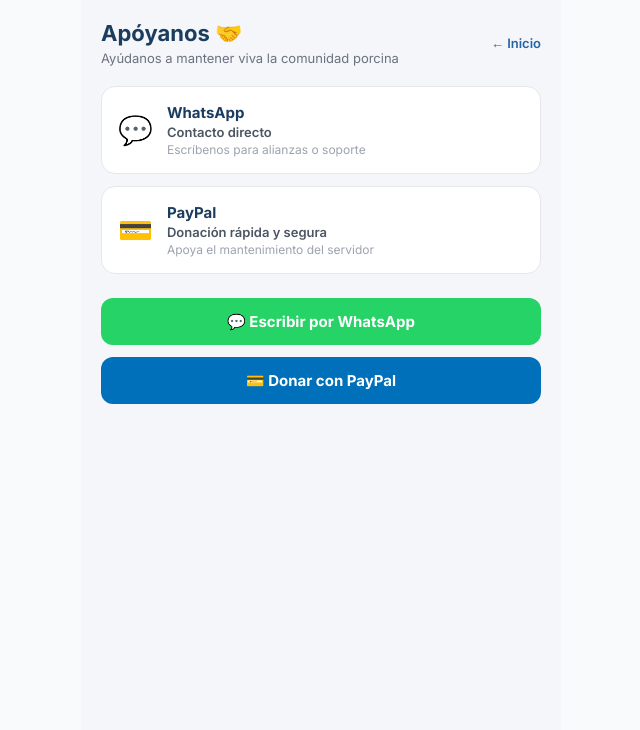
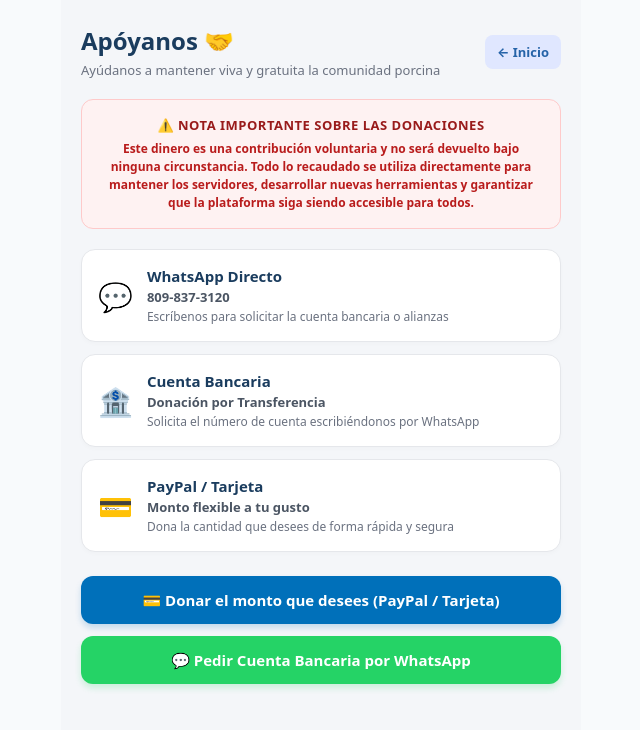
Before and after one commit to anonimusrofri-png/Porcicultores-rd, a Next.js app: page /apoyanos in a window 1280 px wide. Shown: the top 730 px of the page, without its empty margins (319-959 px from the left). Built offline with nearby package versions, Linux system fonts and the light colour scheme.

Commit message:
Update: pagina de apoyanos con paypal y whatsapp

```diff
--- a/app/apoyanos/page.tsx
+++ b/app/apoyanos/page.tsx
@@ -9,33 +9,39 @@
   detalle: string
 }
 
-export default function Apoyanos() {
-  const numeroWhatsapp = "8091234567" // Cambia por tu número real
-  const mensajeWhatsapp = encodeURIComponent("¡Hola! Me gustaría apoyar el proyecto Porcicultores RD.")
-  const enlacePaypal = "https://paypal.me/tucuenta" // Cambia por tu enlace real
+export default function ApoyanosPage() {
+  const numeroWhatsapp = "8098373120"
+  const mensajeWhatsapp = encodeURIComponent("¡Hola! Quisiera los datos de la cuenta bancaria para realizar una donación a Porcicultores RD.")
+  const enlacePaypal = "https://www.paypal.com/ncp/payment/HKN7LQKA2G8BS"
 
   const metodos: MetodoApoyo[] = [
     {
       icon: '💬',
-      titulo: 'WhatsApp',
-      desc: 'Contacto directo',
-      detalle: 'Escríbenos para alianzas o soporte',
+      titulo: 'WhatsApp Directo',
+      desc: '809-837-3120',
+      detalle: 'Escríbenos para solicitar la cuenta bancaria o alianzas',
+    },
+    {
+      icon: '🏦',
+      titulo: 'Cuenta Bancaria',
+      desc: 'Donación por Transferencia',
+      detalle: 'Solicita el número de cuenta escribiéndonos por WhatsApp',
     },
     {
       icon: '💳',
-      titulo: 'PayPal',
-      desc: 'Donación rápida y segura',
-      detalle: 'Apoya el mantenimiento del servidor',
+      titulo: 'PayPal / Tarjeta',
+      desc: 'Monto flexible a tu gusto',
+      detalle: 'Dona la cantidad que desees de forma rápida y segura',
     },
   ]
 
   return (
     <div
       style={{
-        maxWidth: '480px',
+        maxWidth: '520px',
         margin: '0 auto',
-        padding: '20px',
-        fontFamily: 'Inter, sans-serif',
+        padding: '24px 20px',
+        fontFamily: 'system-ui, -apple-system, sans-serif',
         backgroundColor: '#F4F6F9',
         minHeight: '100vh',
         boxSizing: 'border-box',
@@ -53,8 +59,8 @@
           <h1
             style={{
               color: '#1A3C5E',
-              fontSize: '22px',
-              fontWeight: '700',
+              fontSize: '24px',
+              fontWeight: '800',
               margin: '0 0 4px 0',
             }}
           >
@@ -67,7 +73,7 @@
               margin: 0,
             }}
           >
-            Ayúdanos a mantener viva la comunidad porcina
+            Ayúdanos a mantener viva y gratuita la comunidad porcina
           </p>
         </div>
 
@@ -77,11 +83,49 @@
             color: '#2563A8',
             textDecoration: 'none',
             fontSize: '13px',
-            fontWeight: '600',
+            fontWeight: '700',
+            backgroundColor: '#E0E7FF',
+            padding: '8px 12px',
+            borderRadius: '8px',
           }}
         >
           ← Inicio
         </Link>
+      </div>
+
+      <div
+        style={{
+          backgroundColor: '#FEF2F2',
+          border: '1.5px solid #FECACA',
+          borderRadius: '12px',
+          padding: '16px',
+          marginBottom: '20px',
+          textAlign: 'center',
+        }}
+      >
+        <p
+          style={{
+            color: '#991B1B',
+            fontSize: '13px',
+            fontWeight: '800',
+            margin: '0 0 6px 0',
+            textTransform: 'uppercase',
+            letterSpacing: '0.5px',
+          }}
+        >
+          ⚠️ NOTA IMPORTANTE SOBRE LAS DONACIONES
+        </p>
+        <p
+          style={{
+            color: '#B91C1C',
+            fontSize: '12px',
+            fontWeight: '600',
+            margin: 0,
+            lineHeight: '1.5',
+          }}
+        >
+          Este dinero es una contribución voluntaria y <strong>no será devuelto bajo ninguna circunstancia</strong>. Todo lo recaudado se utiliza directamente para mantener los servidores, desarrollar nuevas herramientas y garantizar que la plataforma siga siendo accesible para todos.
+        </p>
       </div>
 
       <div
@@ -92,7 +136,7 @@
           marginBottom: '24px',
         }}
       >
-        {metodos.map((m: MetodoApoyo) => (
+        {metodos.map((m) => (
           <div
             key={m.titulo}
             style={{
@@ -103,6 +147,7 @@
               alignItems: 'center',
               gap: '14px',
               border: '1px solid #E5E7EB',
+              boxShadow: '0 2px 4px rgba(0,0,0,0.02)',
             }}
           >
             <span style={{ fontSize: '28px', flexShrink: 0 }}>{m.icon}</span>
@@ -127,7 +172,7 @@
               >
                 {m.desc}
               </p>
-              <p style={{ color: '#9CA3AF', fontSize: '12px', margin: 0 }}>
+              <p style={{ color: '#6B7280', fontSize: '12px', margin: 0 }}>
                 {m.detalle}
               </p>
             </div>
@@ -136,6 +181,27 @@
       </div>
 
       <div style={{ display: 'flex', flexDirection: 'column', gap: '12px' }}>
+        <a
+          href={enlacePaypal}
+          target="_blank"
+          rel="noopener noreferrer"
+          style={{
+            display: 'flex',
+            alignItems: 'center',
+            justifyContent: 'center',
+            backgroundColor: '#0070BA',
+            color: 'white',
+            padding: '14px',
+            borderRadius: '12px',
+            textDecoration: 'none',
+            fontWeight: '700',
+            fontSize: '15px',
+            boxShadow: '0 4px 6px rgba(0,112,186,0.2)',
+          }}
+        >
+          💳 Donar el monto que desees (PayPal / Tarjeta)
+        </a>
+
         <a
           href={`https://wa.me/${numeroWhatsapp}?text=${mensajeWhatsapp}`}
           target="_blank"
@@ -151,29 +217,10 @@
             textDecoration: 'none',
             fontWeight: '700',
             fontSize: '15px',
+            boxShadow: '0 4px 6px rgba(37,211,102,0.2)',
           }}
         >
-          💬 Escribir por WhatsApp
-        </a>
-
-        <a
-          href={enlacePaypal}
-          target="_blank"
-          rel="noopener noreferrer"
-          style={{
-            display: 'flex',
-            alignItems: 'center',
-            justifyContent: 'center',
-            backgroundColor: '#0070BA',
-            color: 'white',
-            padding: '14px',
-            borderRadius: '12px',
-            textDecoration: 'none',
-            fontWeight: '700',
-            fontSize: '15px',
-          }}
-        >
-          💳 Donar con PayPal
+          💬 Pedir Cuenta Bancaria por WhatsApp
         </a>
       </div>
     </div>
```
